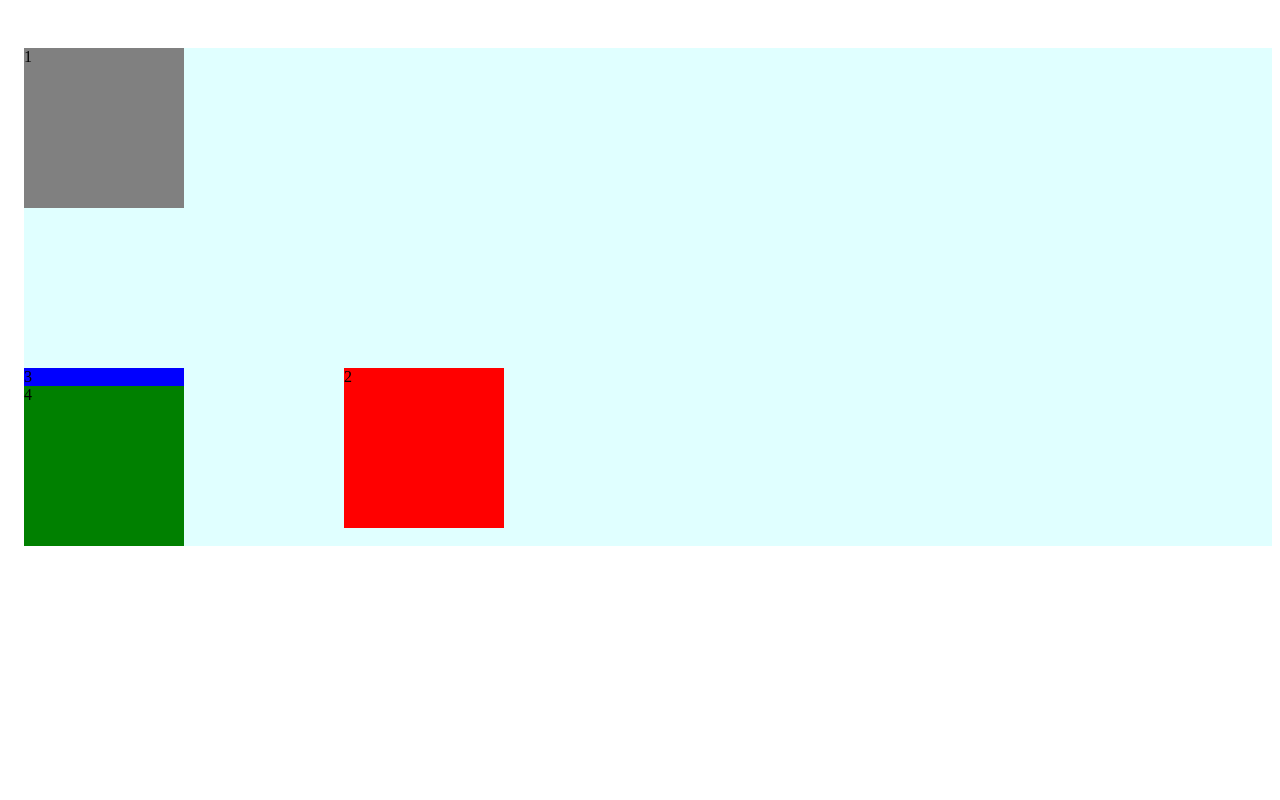
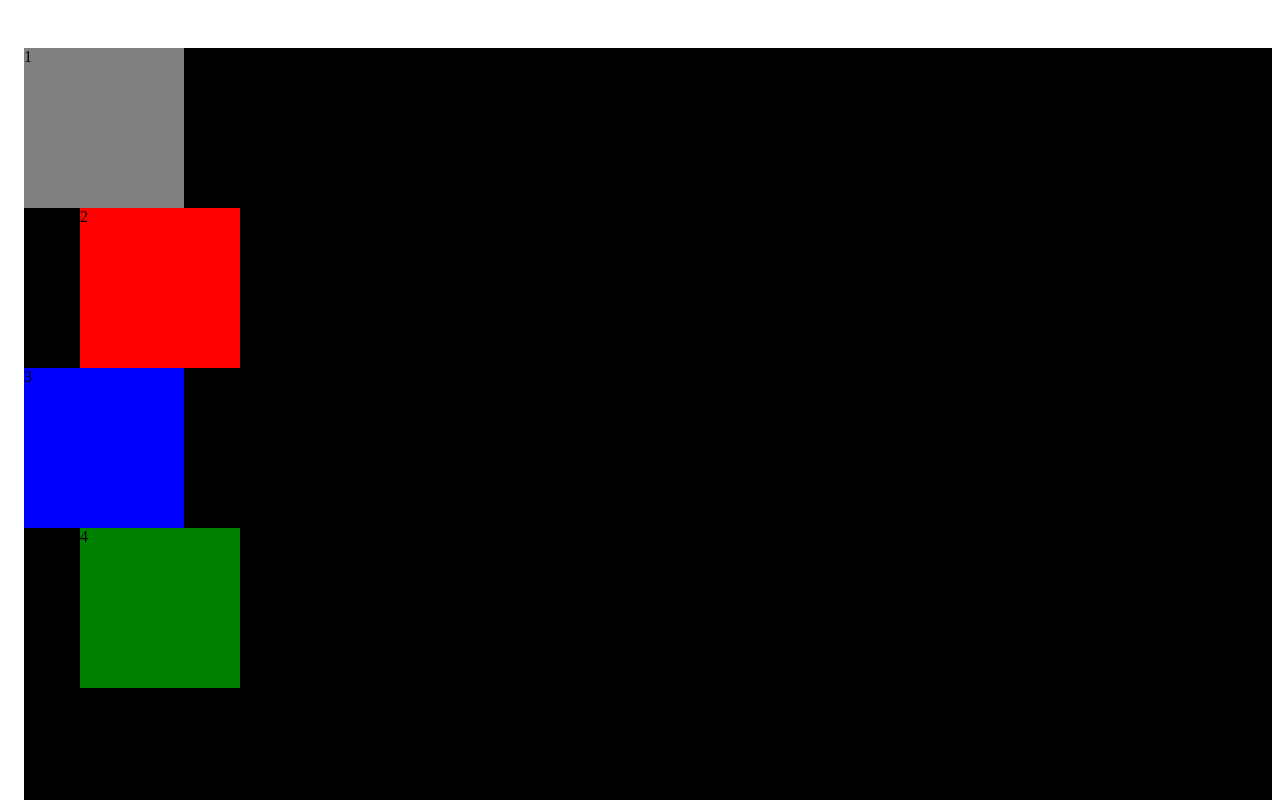
Before and after one commit to KingPin-1/HTML-CSS, a plain HTML site: page americano.html in a window 1280 px wide. Shown: the top 800 px of the page. Drawn offline with Linux system fonts and the light colour scheme.

```diff
--- a/americano.html
+++ b/americano.html
@@ -8,33 +8,38 @@
 </head>
 <style>
     .baap{
-        background-color: lightcyan;
+        background-color: rgb(0, 0, 0);
         margin-top: 3rem;
         margin-left: 1rem;
+        height: 80rem;
     }
     .box-1{
         background-color: gray;
+        position:relative;
         height: 10rem;
         width: 10rem;
     }
     .box-2{
         background-color: red;
-        position: relative;
-        top: 10rem;
-        left: 20rem;
+        position:sticky;
+        top: 1rem;
+        left: 5rem;
         height: 10rem;
         width: 10rem;
 
     }
     .box-3{
         background-color: blue;
-        position:abs
+        position: static;
         height: 10rem;
         width: 10rem;
 
     }
     .box-4{
         background-color: green;
+        position: sticky;
+        top: 20rem;
+        left: 5rem;
         height: 10rem;
         width: 10rem;
 
```
Also changed, not shown: Hellot.txt.
